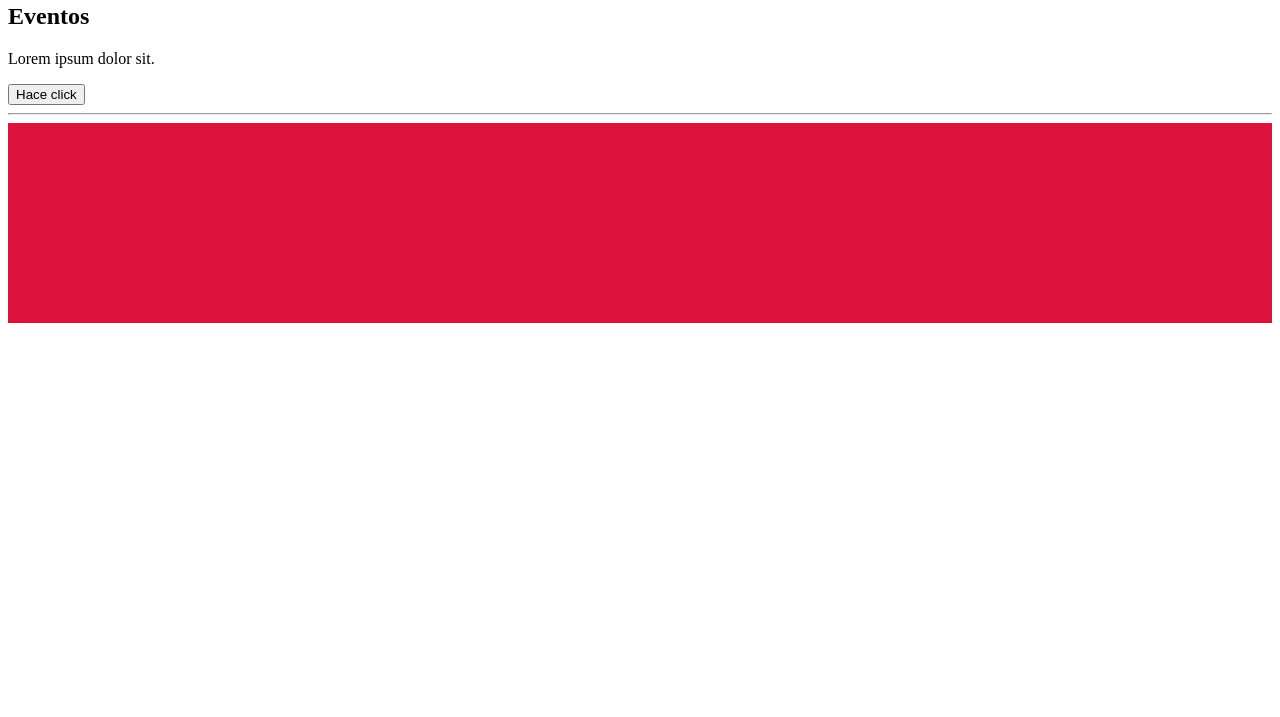
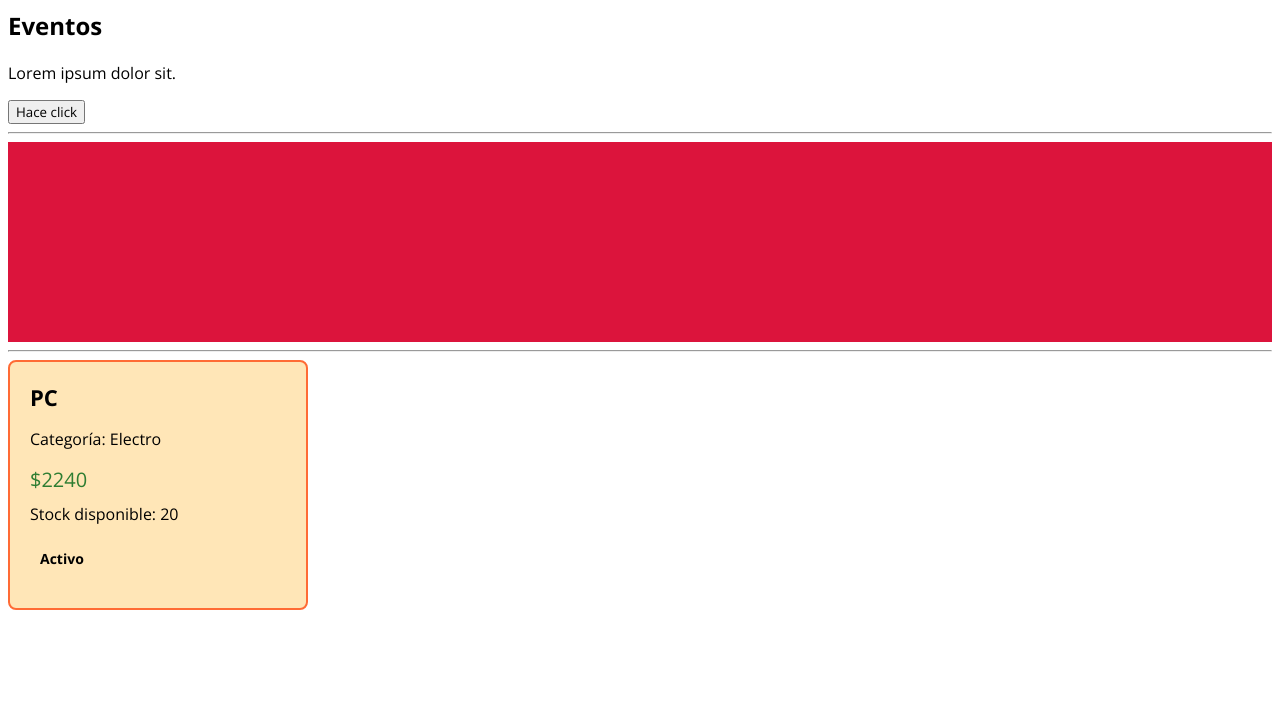
Before and after one commit to avefenixdev/87885-javascript-desde-cero, a website built with Vite: page clase-06/01.dom-eventos.cont/index.html in a window 1280 px wide. Shown: the part 83-800 px from the top of the page. Built offline with nearby package versions, Linux system fonts and the light colour scheme.

Commit message:
Terminado html y css de la card

```diff
--- a/clase-06/01.dom-eventos.cont/index.html
+++ b/clase-06/01.dom-eventos.cont/index.html
@@ -20,6 +20,17 @@
 
     <div id="caja"></div>
 
+    <hr>
+
+    <article class="producto-card">
+      <h2 class="nombre-producto">PC</h2>
+      <p class="produto-categoria">Categoría: Electro</p>
+      <p class="producto-precio">$2240</p>
+
+      <p class="producto-stock">Stock disponible: 20</p>
+      <p class="producto-status">Activo</p>
+    </article>
+
     <script type="module" src="/src/main.js"></script>
   </body>
 </html>
--- a/clase-06/01.dom-eventos.cont/src/style.css
+++ b/clase-06/01.dom-eventos.cont/src/style.css
@@ -1,7 +1,45 @@
-.texto-grande {
-    font-size: 60px;
+@import url('https://fonts.googleapis.com/css2?family=Open+Sans:ital,wght@0,300..800;1,300..800&display=swap');
+
+* {
+    box-sizing: border-box;
+    font-family: "Open Sans", sans-serif;
 }
 
-.espaciodo-superior {
-    margin-top: 80px;
+.producto-card {
+    /*                   RRBBGG */
+    /*                   RBG */
+    background-color: #ffe6b7;
+    width: 300px;
+    padding: 20px;
+    border-radius: 8px;
+    border: 2px solid #FF6B35;
+    box-shadow: 0 4px 10px (0, 0, 0, 0.1);
 }
+/* https://docs.emmet.io/cheat-sheet/  */
+.nombre-producto {
+    margin: 0 0 10px;
+    font-size: 22px;
+}
+
+.producto-categoria span {
+    font-weight: bold;
+}
+
+.producto-precio {
+    font-size: 20px;
+    color: #2e7d32;
+    margin: 10px 0;
+}
+
+.producto-stock {
+    margin: 8px 0;
+}
+
+.producto-status {
+    display: inline-block;
+    margin-top: 10px;
+    padding: 6px 10px;
+    border-radius: 4px;
+    font-size: 14px;
+    font-weight: bold;
+}
```
